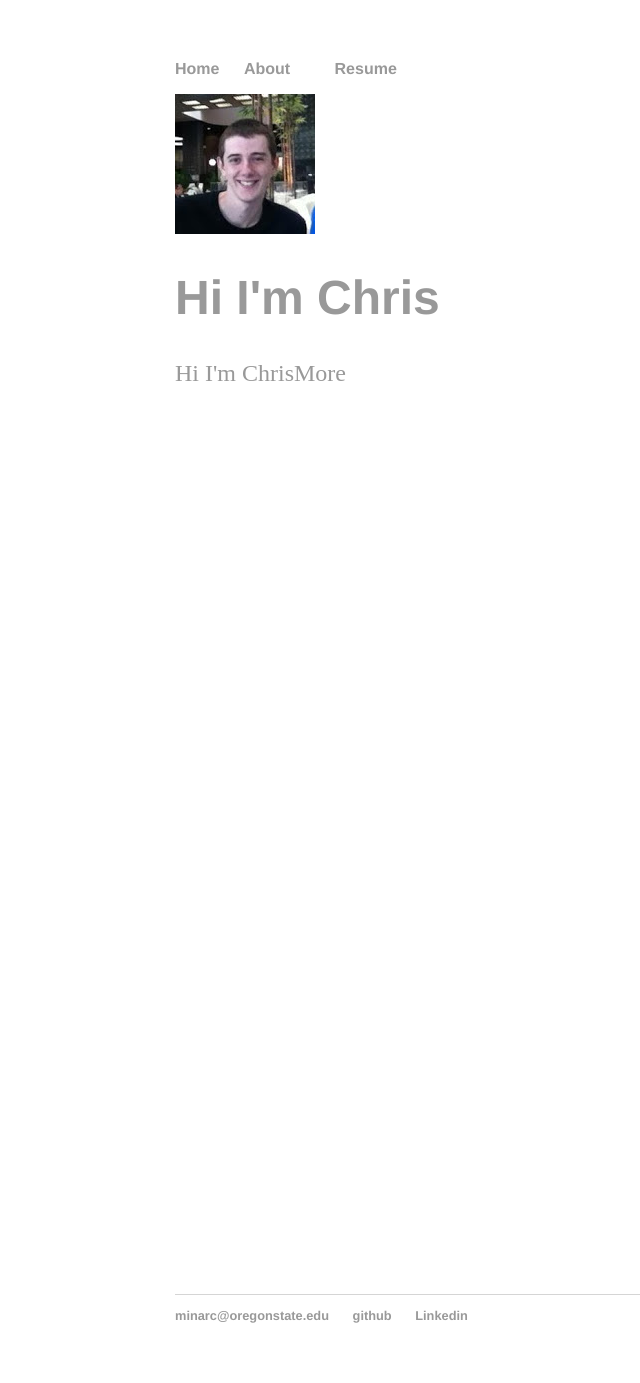
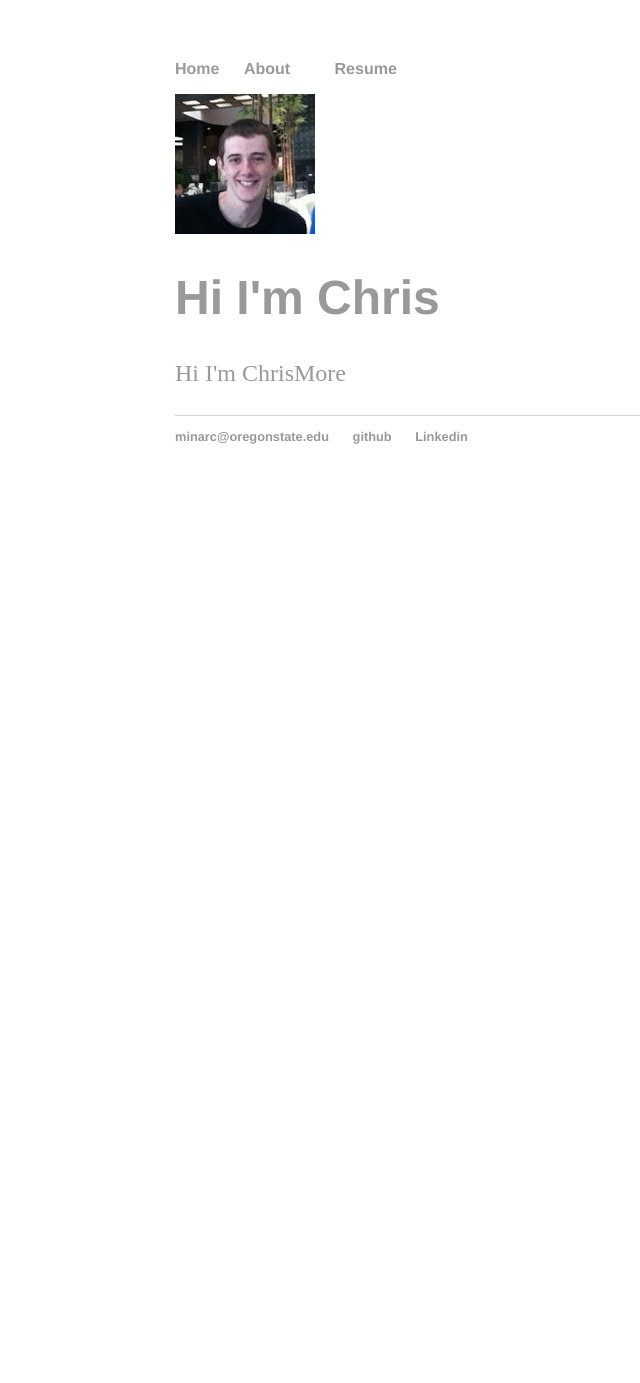
Before and after one commit to chrisminar/chrisminar.github.io, a Jekyll site: the page built from index.html, in a window 1280 px wide. Shown: the whole page, without its empty margins (17-657 px from the left). Built offline with Jekyll 4.4.1, drawn with Linux system fonts in a browser that asks for light colours; after the commit the page ends 900 px from its top, so only the background shows below that.

Commit message:
Update main.css

```diff
--- a/css/main.css
+++ b/css/main.css
@@ -7,9 +7,6 @@ nav ul, footer ul {
     padding: 0px;
     list-style: none;
     font-weight: bold;
-}
-div {
-   height: 1200px;
 }
 nav ul li, footer ul li {
     display: inline;
```
